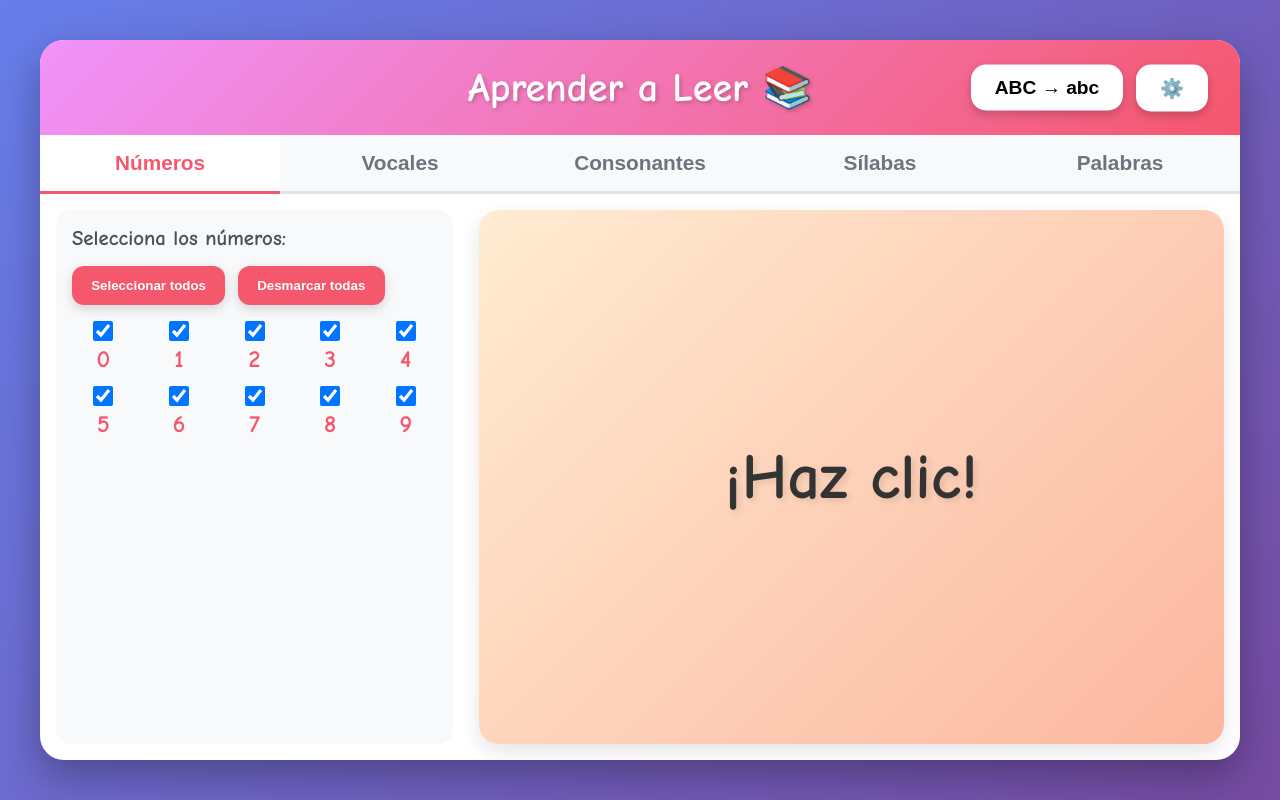
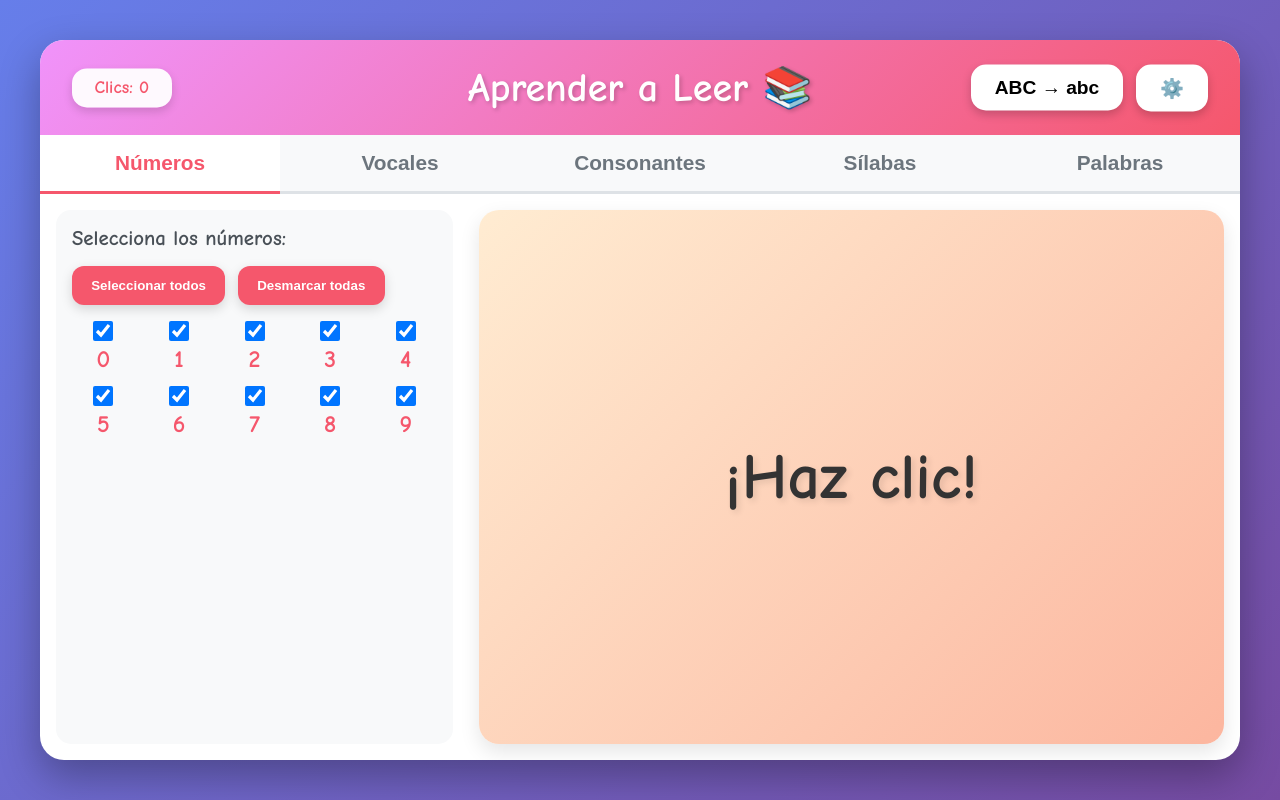
Before and after one commit to ironbar/aprender-a-leer, a plain HTML site: page index.html in a window 1280 px wide. Drawn offline with Linux system fonts and the light colour scheme.

Commit message:
Add sampling counter to header

```diff
--- a/index.html
+++ b/index.html
@@ -12,6 +12,7 @@
     <div id="cooldownOverlay" aria-hidden="true">¡Vamos a leer!</div>
     <div class="container">
         <header>
+            <div id="samplingCounter" class="header-counter" aria-live="polite">Clics: 0</div>
             <h1>Aprender a Leer 📚</h1>
             <div class="header-controls">
                 <button id="caseToggle" class="case-toggle">
--- a/script.js
+++ b/script.js
@@ -9,6 +9,7 @@ let lastConsonant = null;
 let lastSyllable = null;
 let isSamplingCooldownActive = false;
 let samplingCooldownTimeoutId = null;
+let samplingCount = 0;
 
 // Interaction configuration
 const SAMPLING_COOLDOWN_DURATION = 400; // milliseconds
@@ -61,6 +62,17 @@ function clearSamplingCooldown() {
         samplingCooldownTimeoutId = null;
     }
     document.body.classList.remove('sampling-cooldown');
+}
+
+const samplingCounterElement = document.getElementById('samplingCounter');
+
+function incrementSamplingCounter() {
+    if (!samplingCounterElement) {
+        return;
+    }
+
+    samplingCount += 1;
+    samplingCounterElement.textContent = `Clics: ${samplingCount}`;
 }
 
 function startSamplingCooldown() {
@@ -355,6 +367,7 @@ numerosDisplay.addEventListener('click', () => {
     lastNumber = randomNumber;
     displayElement.textContent = randomNumber;
     adjustTextSize(displayElement);
+    incrementSamplingCounter();
     startSamplingCooldown();
     triggerRandomEffect();
 });
@@ -370,6 +383,7 @@ vocalesDisplay.addEventListener('click', () => {
     const displayElement = vocalesDisplay.querySelector('.letter-display');
     displayElement.textContent = applyCase(randomVowel);
     adjustTextSize(displayElement);
+    incrementSamplingCounter();
     startSamplingCooldown();
     triggerRandomEffect();
 });
@@ -443,6 +457,7 @@ consonantesDisplay.addEventListener('click', () => {
     lastConsonant = randomConsonant;
     displayElement.textContent = applyCase(randomConsonant);
     adjustTextSize(displayElement);
+    incrementSamplingCounter();
     startSamplingCooldown();
     triggerRandomEffect();
 });
@@ -532,6 +547,7 @@ silabasDisplay.addEventListener('click', () => {
     const displayElement = silabasDisplay.querySelector('.letter-display');
     displayElement.textContent = applyCase(syllable);
     adjustTextSize(displayElement);
+    incrementSamplingCounter();
     startSamplingCooldown();
     triggerRandomEffect();
 });
@@ -596,6 +612,7 @@ palabrasDisplayArea.addEventListener('click', () => {
     lastWord = word;
     displayElement.textContent = isUpperCase ? word.toUpperCase() : word;
     adjustTextSize(displayElement);
+    incrementSamplingCounter();
     startSamplingCooldown();
     triggerRandomEffect();
 });
--- a/styles.css
+++ b/styles.css
@@ -89,8 +89,10 @@ body.effects-cooldown .container {
 header {
     background: linear-gradient(135deg, #f093fb 0%, #f5576c 100%);
     padding: clamp(1rem, 3vh, 2rem);
-    text-align: center;
     position: relative;
+    display: flex;
+    align-items: center;
+    justify-content: center;
     flex-shrink: 0;
     z-index: 2;
 }
@@ -99,6 +101,20 @@ h1 {
     color: white;
     font-size: clamp(1.2rem, 4vw, 2.5rem);
     text-shadow: 2px 2px 4px rgba(0, 0, 0, 0.2);
+}
+
+.header-counter {
+    position: absolute;
+    top: 50%;
+    left: clamp(1rem, 3vw, 2rem);
+    transform: translateY(-50%);
+    background: rgba(255, 255, 255, 0.95);
+    color: #f5576c;
+    border-radius: 15px;
+    padding: clamp(0.5rem, 1.2vh, 0.8rem) clamp(0.8rem, 2vw, 1.4rem);
+    font-weight: bold;
+    font-size: clamp(0.9rem, 2vw, 1.1rem);
+    box-shadow: 0 4px 10px rgba(0, 0, 0, 0.15);
 }
 
 .header-controls {
```
